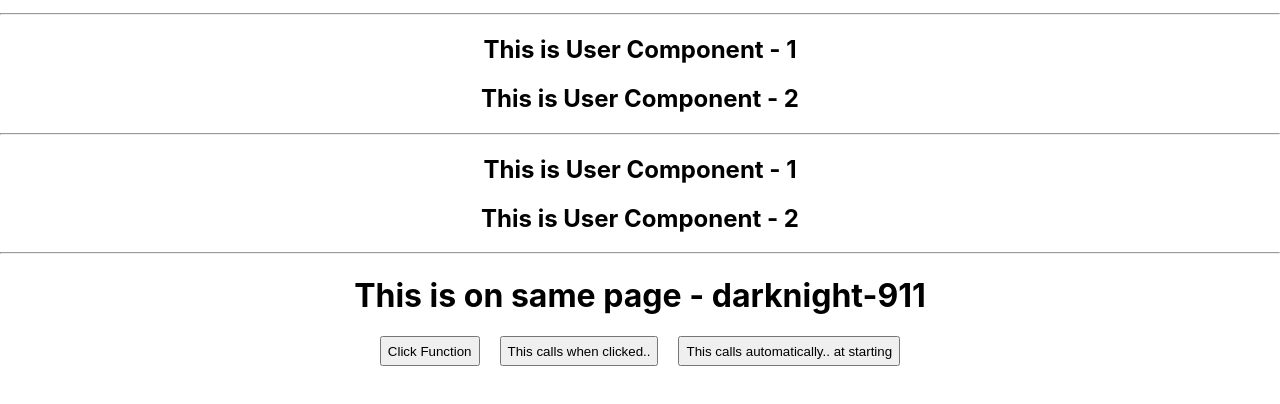
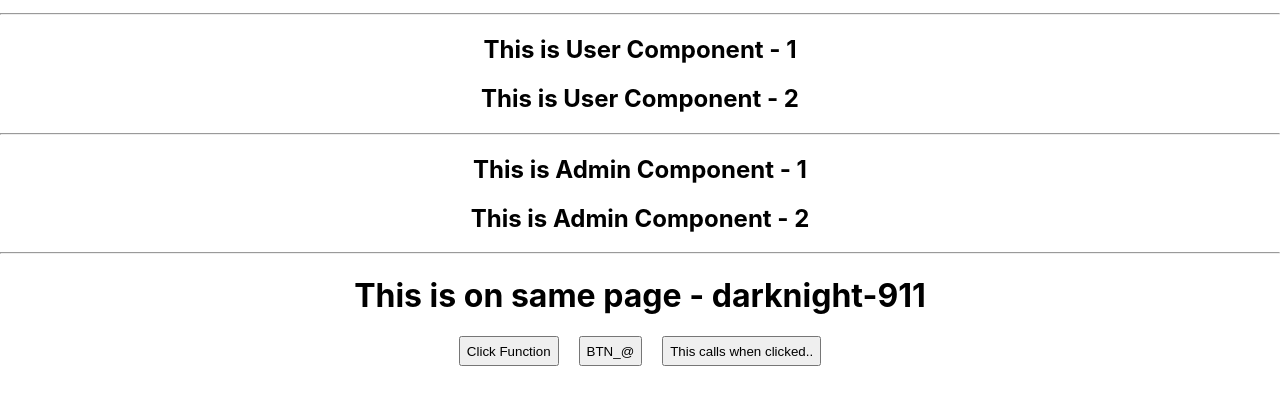
Before and after one commit to Shivam-io-afk/learningReact, a React (Create React App) app: page / in a window 1280 px wide. Shown: the top 404 px of the page. Built offline with nearby package versions, Linux system fonts and the light colour scheme.

Commit message:
KnowReact;

```diff
--- a/package.json
+++ b/package.json
@@ -12,7 +12,7 @@
     "web-vitals": "^2.1.4"
   },
   "scripts": {
-    "start": "react-scripts start",
+    "noob": "react-scripts start",
     "build": "react-scripts build",
     "test": "react-scripts test",
     "eject": "react-scripts eject"
--- a/src/App.js
+++ b/src/App.js
@@ -1,6 +1,7 @@
 // import logo from './logo.svg';
 import './App.css';
-import { User } from "./User"
+import NorComponent from "./NorComponent"; /* These are the way to use import and use component*/
+import { User, Main } from "./User";  /* These are the way to use import and use component*/
 import Admin from './Admin';
 
 
@@ -12,7 +13,7 @@ function App() {
 
       <User />
       <hr />
-      <User />
+      <Main />
 
       <hr/>
       <UsingComponentInSame/>
@@ -20,22 +21,27 @@ function App() {
   );
 }
 
-
+// Using components in same file and using click events
 function UsingComponentInSame(){
   var username = "darknight-911";
   function callfun(){
     username = "911";
     alert("This came automatically");
+    <NorComponent/>
   }
 
+  function mainn(){
+    alert("Heyy. !");
+  }
   return (
     <div>
       <h1>
         This is on same page - {username}
       </h1>
       <button className='btn' onClick={() => alert("This is Msg...")}>Click Function</button>
+      <button className='btn' onClick={() => mainn()}>BTN_@</button>
       <button className='btn' onClick={callfun}>This calls when clicked.. </button>
-      <button className='btn' onClick={callfun()}>This calls automatically.. at starting</button>
+      {/* <button className='btn' onClick={callfun()}>This calls automatically.. at starting</button> */}
     </div>
   )
 }
--- /dev/null
+++ b/src/NorComponent.js
@@ -0,0 +1,8 @@
+function UsualContainer(){
+    return(
+        <b><i>Italic BOLD guy</i></b>
+    )
+};
+
+
+export default UsualContainer;
--- a/src/User.js
+++ b/src/User.js
@@ -7,5 +7,15 @@ export function User(){
     )
 };
 
+// Another way to do this -->
 
-export default User;
+export function Main(){
+    return (
+        <div>
+        <h2 className="App"> This is Admin Component - 1 </h2>
+        <h2 className="App"> This is Admin Component - 2</h2>
+        </div>
+    )
+};
+
+export default Main;
```
